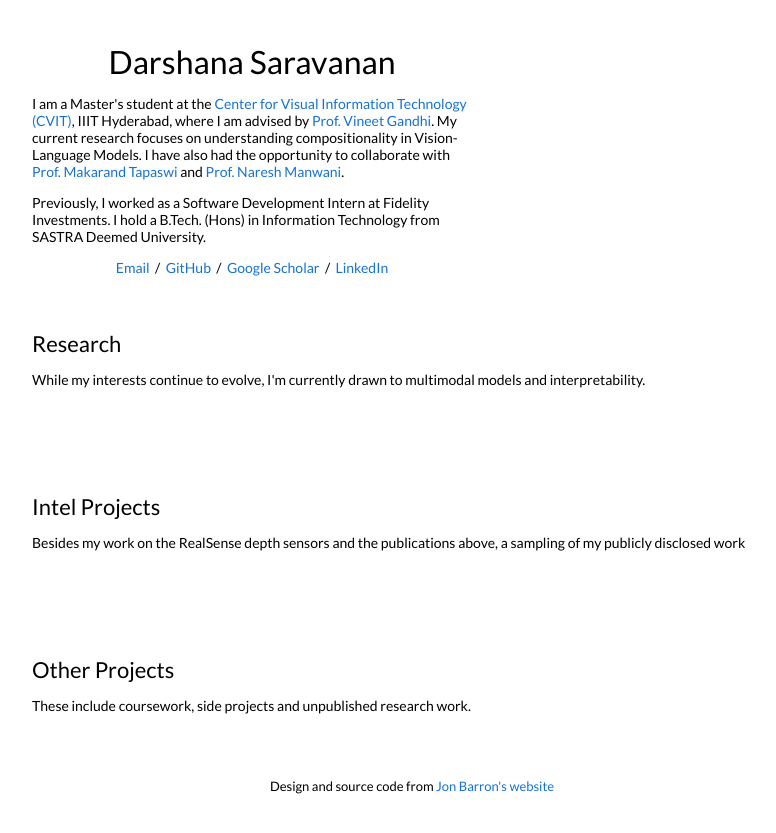
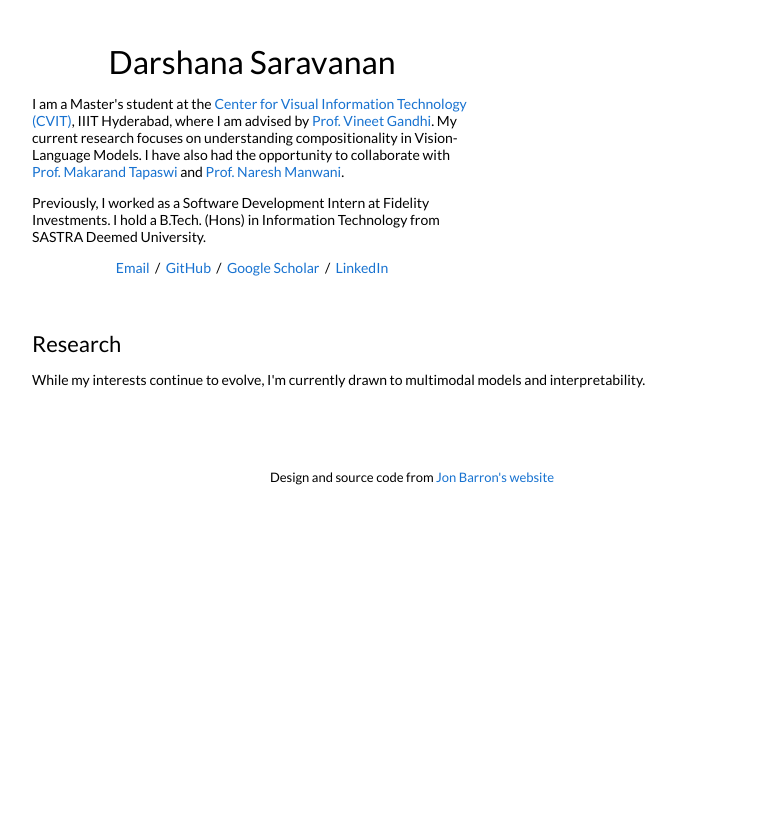
Before and after one commit to darshana1406/darshana1406.github.io, a Jekyll site: the page built from index.md, in a window 1280 px wide. Shown: the top 833 px of the page, without its empty margins (228-1004 px from the left). Built offline with Jekyll 4.4.1, drawn with Linux system fonts in a browser that asks for light colours.

Commit message:
Clean html

```diff
--- a/_layouts/default.html
+++ b/_layouts/default.html
@@ -110,139 +110,7 @@
           {% endfor %}
         </table>
         <br>
-        <br>
-        <br>
-        <table style="width:100%;border:0px;border-spacing:0px;border-collapse:separate;margin-right:auto;margin-left:auto;">
-          <tr>
-            <td style="padding:2.5%;width:100%;vertical-align:middle">
-              <h2>Intel Projects</h2>
-              <p>Besides my work on the RealSense depth sensors and the publications above, a sampling of my publicly disclosed work
-              </p>
-            </td>
-          </tr>
-        </table>
-        <table style="width:100%;border:0px;border-spacing:0px;border-collapse:separate;margin-right:auto;margin-left:auto;">
 
-          {% for post in site.posts %}
-          {% for cat in post.categories %}
-          {% if cat == 'Intel' %}
-          <tr>
-            <td style="padding:2.5%;width:25%;vertical-align:middle;min-width:120px">
-              <img src="/tn{{post.image}}" alt="project image" style="width:auto; height:auto; max-width:100%;" />
-            </td>
-            <td style="padding:2.5%;width:75%;vertical-align:middle">
-              <h3>{{post.title}}</h3>
-              <br>
-              <em>{{post.categories}} {{post.course}}</em>
-              <br>
-              {{ post.date | date: "%Y-%m-%d" }}
-
-              <br>
-              {% if post.website %}
-              <a href="{{post.website}}">website</a> /
-              {% endif %}
-              {% if post.paper %}
-              <a href="{{post.paper}}">paper</a> /
-              {% endif %}
-              {% if post.patent %}
-              <a href="{{post.patent}}">patent</a> /
-              {% endif %}
-              {% if post.patent2 %}
-              <a href="{{post.patent2}}">patent #2</a> /
-              {% endif %}
-              {% if post.patent3 %}
-              <a href="{{post.patent3}}">patent #3</a> /
-              {% endif %}
-              {% if post.video %}
-              <a href="{{post.video}}">video</a> /
-              {% endif %}
-              {% if post.video2 %}
-              <a href="{{post.video2}}">video #2</a> /
-              {% endif %}
-              {% if post.code %}
-              <a href="{{post.code}}">code</a> /
-              {% endif %}
-              {% if post.poster %}
-              <a href="{{post.poster}}">poster</a> /
-              {% endif %}
-              {% if post.slides %}
-              <a href="{{post.slides}}">slides</a> /
-              {% endif %}
-              <p></p>
-              {{ post.excerpt }}
-            </td>
-          </tr>
-          {% endif %}
-          {% endfor %}
-          {% endfor %}
-        </table>
-        <br>
-        <br>
-        <br>
-        <table style="width:100%;border:0px;border-spacing:0px;border-collapse:separate;margin-right:auto;margin-left:auto;">
-          <tr>
-            <td style="padding:2.5%;width:100%;vertical-align:middle">
-              <h2>Other Projects</h2>
-              <p> These include coursework, side projects and unpublished research work.
-              </p>
-            </td>
-          </tr>
-        </table>
-        <table style="width:100%;border:0px;border-spacing:0px;border-collapse:separate;margin-right:auto;margin-left:auto;">
-
-          {% for post in site.posts %}
-          {% for cat in post.categories %}
-          {% if cat != 'research' and cat != 'Intel' %}
-          <tr>
-            <td style="padding:2.5%;width:25%;vertical-align:middle;min-width:120px">
-              <img src="/tn{{post.image}}" alt="project image" style="width:auto; height:auto; max-width:100%;" />
-            </td>
-            <td style="padding:2.5%;width:75%;vertical-align:middle">
-              <h3>{{post.title}}</h3>
-              <br>
-              <em>{{post.categories}} {{post.course}}</em>
-              <br>
-              {{ post.date | date: "%Y-%m-%d" }}
-
-              <br>
-              {% if post.website %}
-              <a href="{{post.website}}">website</a> /
-              {% endif %}
-              {% if post.paper %}
-              <a href="{{post.paper}}">paper</a> /
-              {% endif %}
-              {% if post.patent %}
-              <a href="{{post.patent}}">patent</a> /
-              {% endif %}
-              {% if post.patent2 %}
-              <a href="{{post.patent2}}">patent #2</a> /
-              {% endif %}
-              {% if post.patent3 %}
-              <a href="{{post.patent3}}">patent #3</a> /
-              {% endif %}
-              {% if post.video %}
-              <a href="{{post.video}}">video</a> /
-              {% endif %}
-              {% if post.video2 %}
-              <a href="{{post.video2}}">video #2</a> /
-              {% endif %}
-              {% if post.code %}
-              <a href="{{post.code}}">code</a> /
-              {% endif %}
-              {% if post.poster %}
-              <a href="{{post.poster}}">poster</a> /
-              {% endif %}
-              {% if post.slides %}
-              <a href="{{post.slides}}">slides</a> /
-              {% endif %}
-              <p></p>
-              {{ post.excerpt }}
-            </td>
-          </tr>
-          {% endif %}
-          {% endfor %}
-          {% endfor %}
-        </table>
 
         <table style="width:100%;border:0px;border-spacing:0px;border-collapse:separate;margin-right:auto;margin-left:auto;">
           <tr>
--- a/index.md
+++ b/index.md
@@ -4,5 +4,3 @@
 ---
 
 # 👋 Welcome to Darshana Saravanan's Website
-
-This is the homepage. You can customize this message, add links, or list your blog posts below.
```
